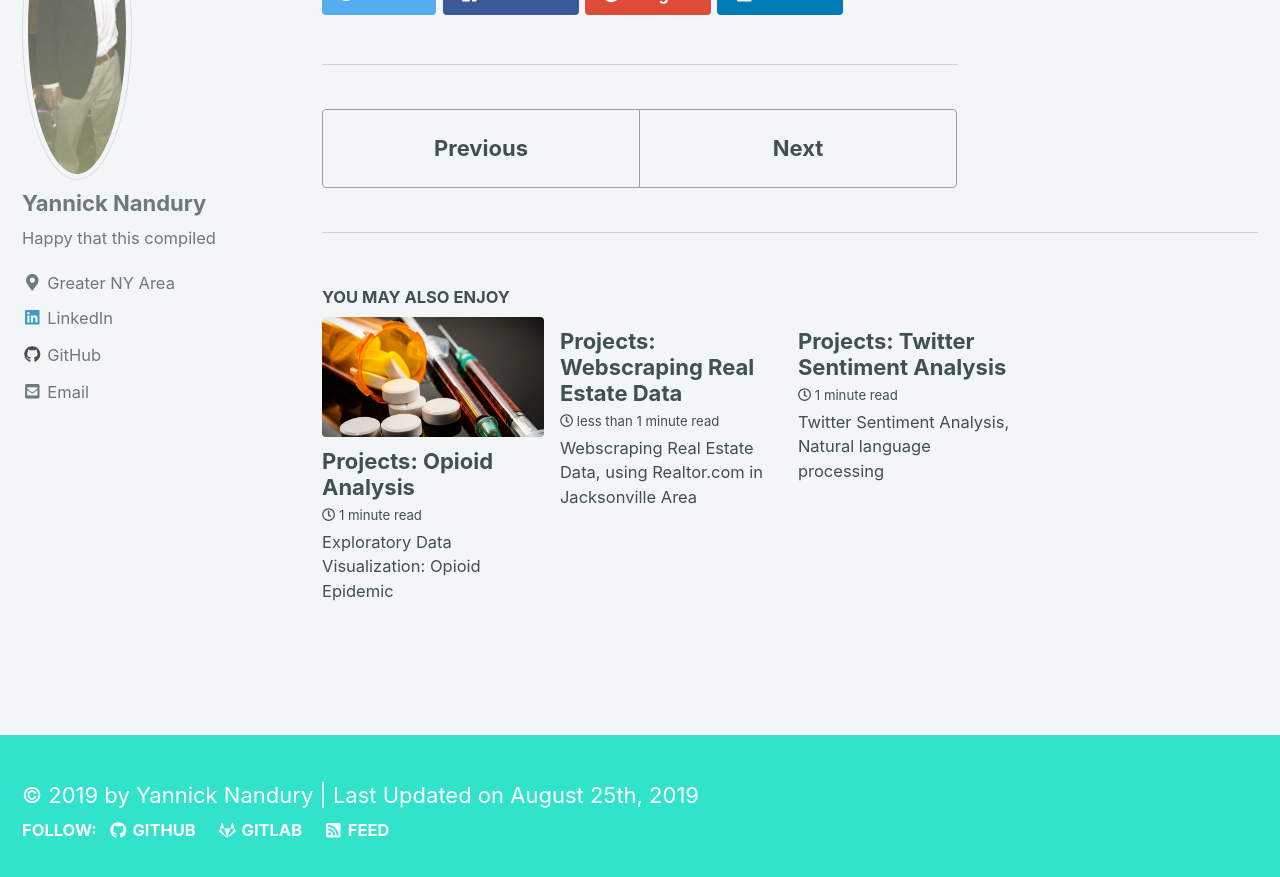
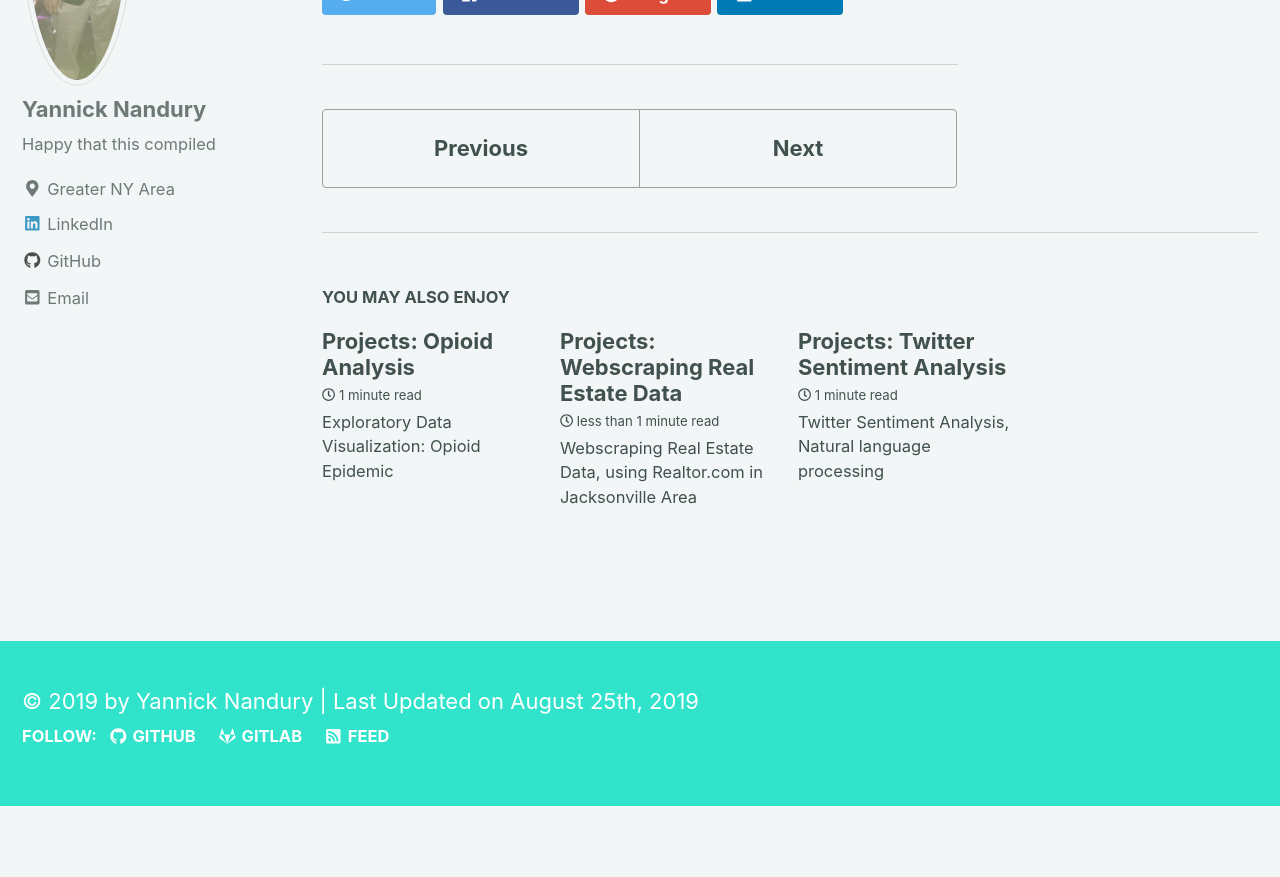
Before and after one commit to yannickn262/yannickn262.github.io, a Jekyll site: the page built from _posts/2019-06-15-bookstore.md, in a window 1280 px wide and 900 px high, scrolled down 1417 px. Shown: the top 877 px of the window. Built offline with Jekyll 4.4.1, drawn with Linux system fonts in a browser that asks for light colours; cached includes are drawn as plain includes; nearby versions of some CDN libraries; after the commit the page ends 2223 px from its top, so only the background shows below that.

```diff
--- a/_includes/archive-single.html
+++ b/_includes/archive-single.html
@@ -12,7 +12,7 @@
 
 <div class="{{ include.type | default: "list" }}__item">
   <article class="archive__item" itemscope itemtype="https://schema.org/CreativeWork">
-    {% if include.type == "grid" and teaser %}
+<!--     {% if include.type == "grid" and teaser %}
       <div class="archive__item-teaser">
         <img src=
           {% if teaser contains "://" %}
@@ -22,7 +22,7 @@
           {% endif %}
           alt="">
       </div>
-    {% endif %}
+    {% endif %} -->
     <h2 class="archive__item-title" itemprop="headline">
       {% if post.link %}
         <a href="{{ post.link }}">{{ title }}</a> <a href="{{ post.url | relative_url }}" rel="permalink"><i class="fas fa-link" aria-hidden="true" title="permalink"></i><span class="sr-only">Permalink</span></a>
```
